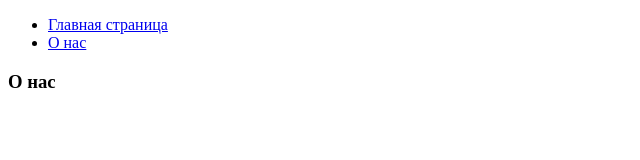
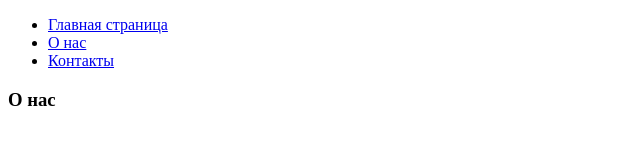
Before and after one commit to Signum92/Signum92.github.io, a plain HTML site: page about.html in a window 1280 px wide. Shown: the whole page, without its empty margins (0-640 px from the left). Drawn offline with Linux system fonts and the light colour scheme.

Commit message:
Update about.html

```diff
--- a/about.html
+++ b/about.html
@@ -10,6 +10,7 @@
     <ul>
         <li><a href="index.html">Главная страница</a></li>
         <li><a href="about.html">О нас</a></li>
+        <li><a href="contact.html">Контакты</a></li>
       </ul>
     <h3> О нас </h3>
 </body>
```
